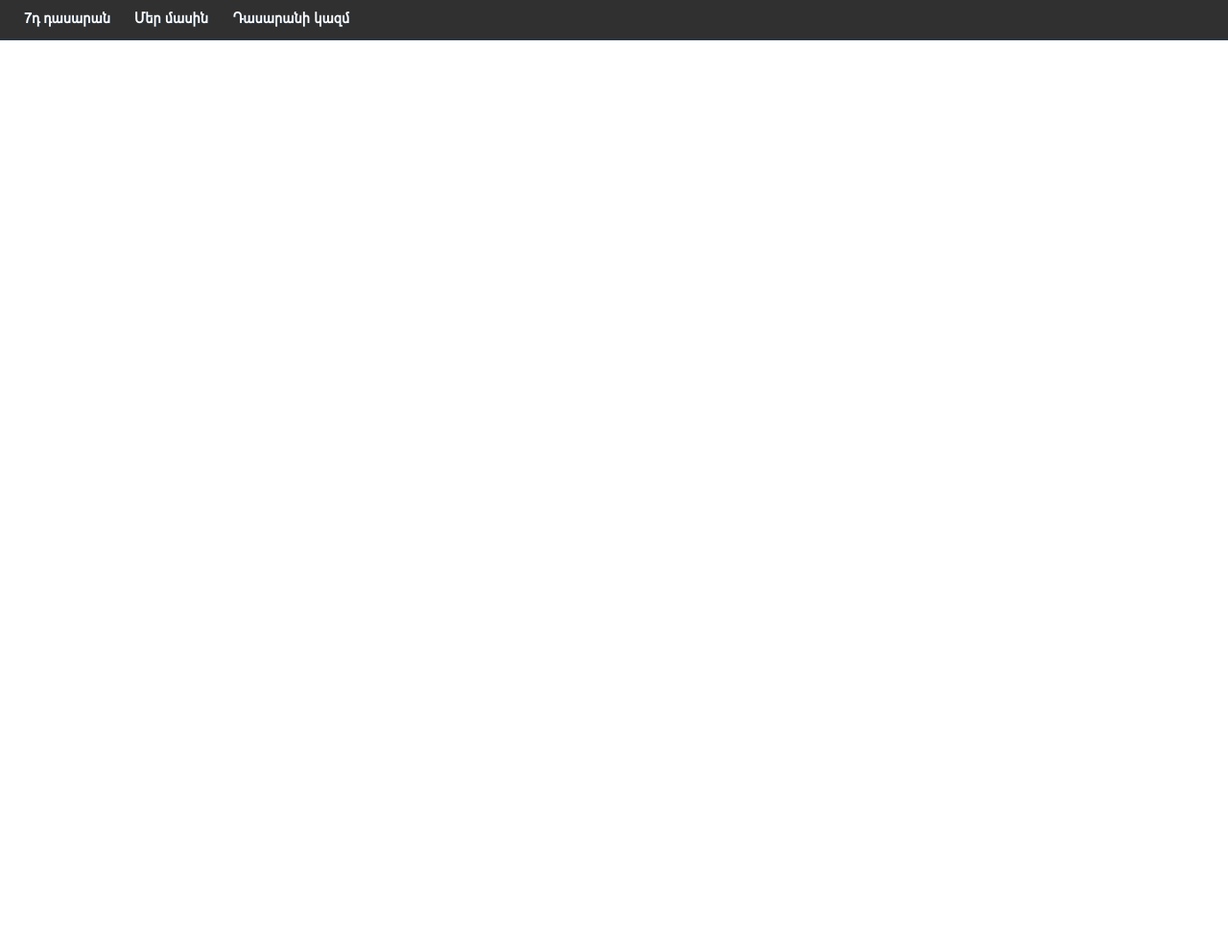
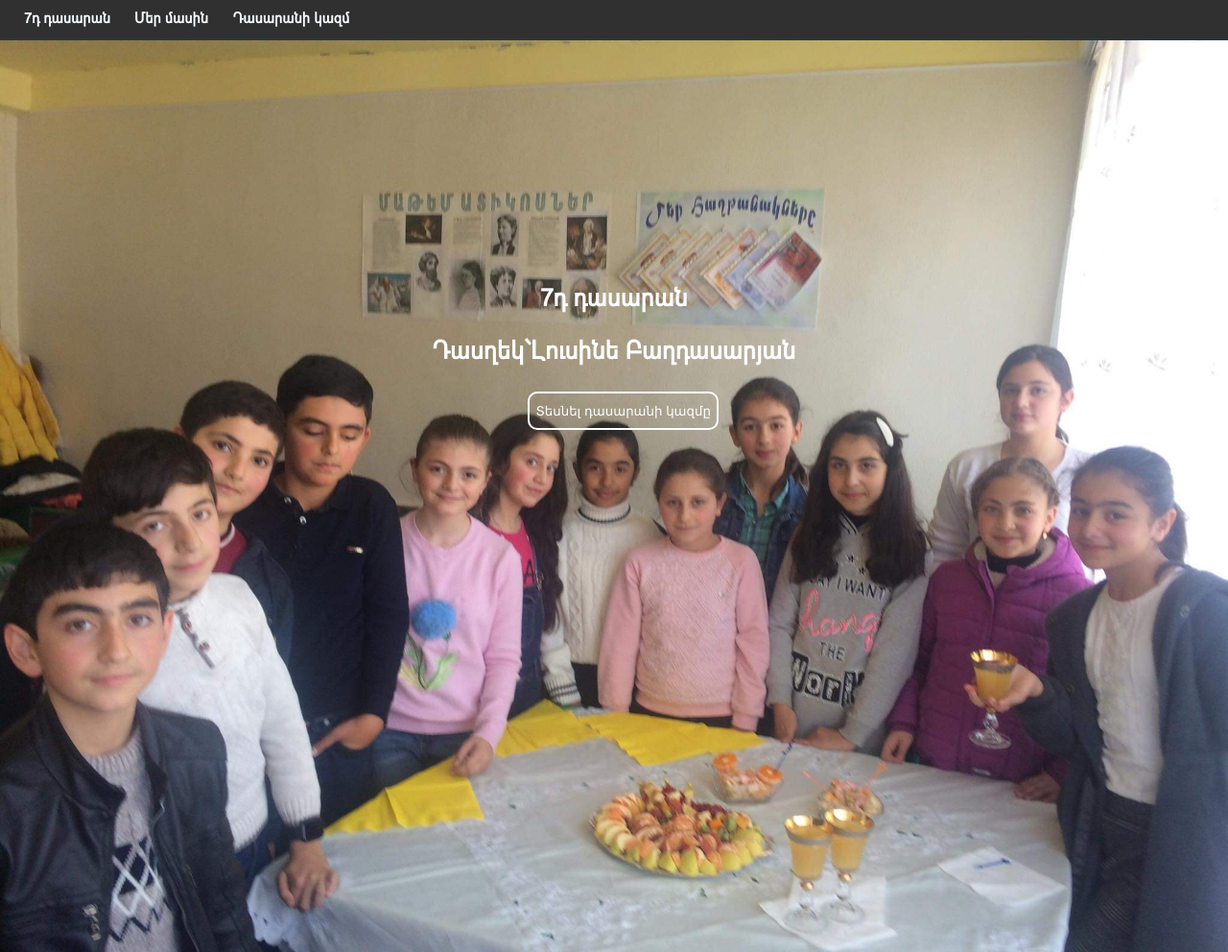
Before and after one commit to Linuxoi/Class, a plain HTML site: page index.html in a window 1280 px wide. Shown: the whole page at 96% size. Before the commit the page ends 800 px from the top, so only its background shows below. Drawn offline with nearby package versions, Linux system fonts and the light colour scheme.

Commit message:
IamBoredToCommit :(

```diff
--- a/style.css
+++ b/css/style.css
@@ -1,6 +1,13 @@
 @font-face {
   font-family: 'ArialArmST';
-  src: url('fonts/ArialArmST.ttf') format('truetype');
+  src: url('../fonts/ArialArmST.ttf') format('truetype');
+  font-weight: normal;
+  font-style: normal;
+}
+
+@font-face {
+  font-family: 'ArmLongTytle';
+  src: url('../fonts/ArmLongTytle.ttf') format('truetype');
   font-weight: normal;
   font-style: normal;
 }
@@ -131,3 +138,42 @@ nav a#pull {
         border-bottom: 1px solid #576979;
     }
 }
+
+.block{
+	width: 100%;
+	height:950px;
+	background-image: url('../img/class.jpg');
+	background-repeat: no-repeat;
+	background-size: 100%;
+}
+
+.text{
+	margin-top: 0;
+	text-align: center;
+	color: #fff;
+    font-size: 25px;
+    font-weight: 600;
+	font-family: ArialArmST;
+}
+
+.text:first-child{
+    padding-top: 20%;
+}
+
+.btn{
+    border:2px solid white;
+    background: none;
+    color: white;
+    height: 40px;
+    border-radius: 10px;
+    margin-left: 43%;
+}
+
+.btn:hover{
+    border:none;
+    background-color: #fff;
+    color: #000;
+    outline: none;
+    cursor: pointer;
+    transition: all .3s ease;
+}
--- a/index.html
+++ b/index.html
@@ -3,8 +3,9 @@
 <head>
 	<meta charset="UTF-8">
 	<meta name="viewport" content="width=device-width, initial-scale=1, maximum-scale=1">
-	<link rel="stylesheet" href="style.css">
-	<title>7դ դասարան</title>
+	<link rel="stylesheet" href="css/style.css">
+	<link rel="icon" href="img/logo.png">
+	<title>դասարան</title>
 </head>
 <body>
 <nav class="menu">
@@ -16,7 +17,11 @@
     <a href="#" id="pull">Menu<img src="img/menu.svg" alt="" class="menu-logo" ></a>
 </nav>
 <main class="main">
-	<div class="block"></div>
+	<div class="block">
+		<p class="text">7դ դասարան</p>
+		<p class="text text-mini">Դասղեկ՝Լուսինե Բաղդասարյան</p>
+		<a href="html/class.html" class="link"><button type="button" class="btn">Տեսնել դասարանի կազմը</button></a>
+	</div>
 </main>
 	<script src="https://ajax.googleapis.com/ajax/libs/jquery/3.5.1/jquery.min.js"></script>
 	<script src="script.js"></script>
```
Also changed, not shown: fonts/ArmLongTytle.ttf (added), html/Class.html (added), img/class-all.jpg (added), img/class.jpg (added), img/logo.png (added), 1 other file.
